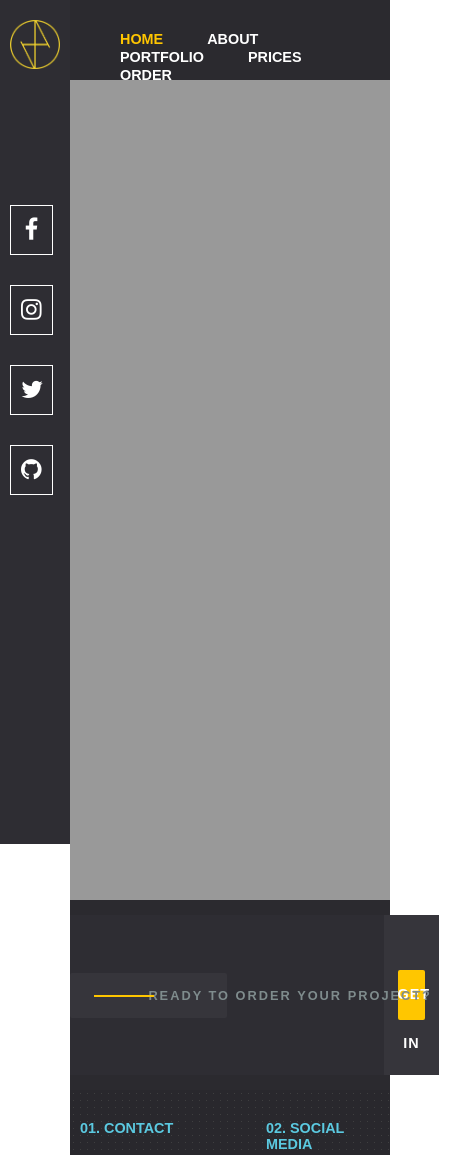
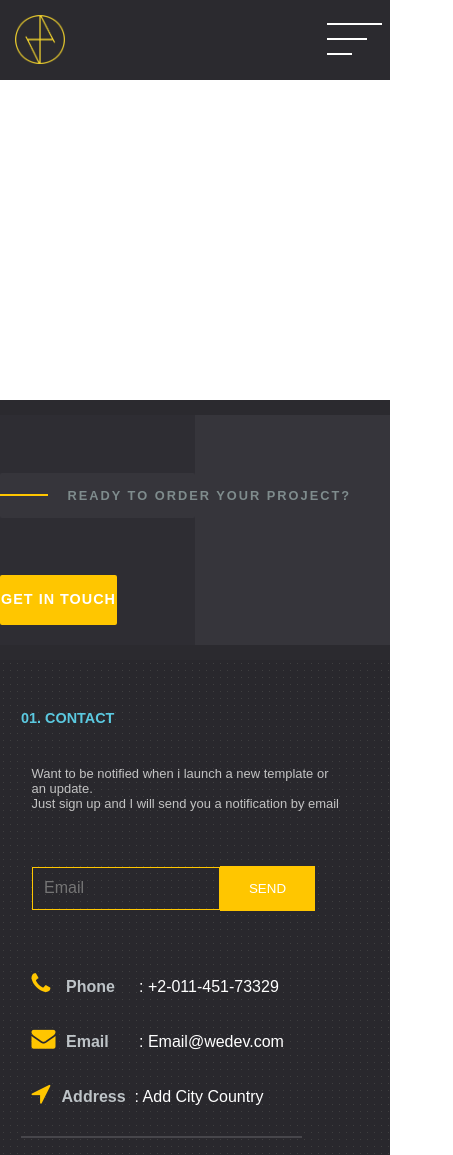
Before and after one commit to moaelkady/PSG-Theme-A-Pug-Sass-and-Gulp-Project, a website: page stage/html/index.pug in a window 390 px wide. Shown: the top 1155 px of the page, 453 px wide, since content can reach past the window. Drawn offline with nearby package versions, Linux system fonts and the light colour scheme; files that its build step writes are made by us from their sources; files whose address does not match are found by name.

Commit message:
finished site structrue for large medium and small screens

```diff
--- a/stage/css/sass/layout/_footer.scss
+++ b/stage/css/sass/layout/_footer.scss
@@ -166,3 +166,63 @@
     }
   }
 }
+
+@media screen and (max-width: 768px) {
+  .page {
+    .footer {
+      width: 100%;
+      float: none;
+      display: block;
+      .left {
+        display: none;
+      }
+      .middle,
+      .right {
+        margin: 20px 10px 20px 3%;
+      }
+      .middle {
+        margin-bottom: 50px;
+        p,
+        form,
+        ul {
+          margin-left: 3%;
+        }
+        ul {
+          margin-top: 60px;
+        }
+        form {
+          position: unset;
+
+          input[type="email"],
+          input[type="submit"] {
+            display: inline;
+            position: unset;
+          }
+          input[type="email"] {
+            width: 60%;
+          }
+          input[type="submit"] {
+            margin-left: -4px;
+            padding: 15px;
+          }
+        }
+        &::after {
+          content: "";
+          width: 80%;
+          display: block;
+          border: 1px solid $flatWhiteAlt;
+        }
+      }
+      .right {
+        p,
+        ul {
+          margin-left: 3%;
+        }
+      }
+    }
+    .footer-banner {
+      width: 100%;
+      float: none;
+    }
+  }
+}
--- a/stage/css/sass/layout/_global.scss
+++ b/stage/css/sass/layout/_global.scss
@@ -10,8 +10,12 @@ html {
 }
 .page {
     min-height: 100vh;
-
 }
 .active {
     color: $primary !important;
 }
+.clear-float {
+    clear: both;
+}
+
+@media screen and (max-width: 768px) {}
--- a/stage/css/sass/layout/_header.scss
+++ b/stage/css/sass/layout/_header.scss
@@ -8,6 +8,12 @@
     height: 80px;
     background-color: $flatBlack;
     color: $flatWhite;
+    .logo {
+      display: none;
+    }
+    .mobile-menu {
+      display: none;
+    }
     ul {
       padding: 30px;
       margin-right: 30px;
@@ -29,3 +35,85 @@
     }
   }
 }
+
+@media screen and (max-width: 768px) {
+  .page {
+    .header {
+      width: 100%;
+      float: none;
+      .logo {
+        display: block;
+        img {
+          width: 50px;
+          margin: 15px;
+        }
+      }
+      .mobile-menu {
+        display: block;
+        float: right;
+        position: relative;
+        top: -60px;
+        right: 2%;
+        cursor: pointer;
+        &:hover {
+          .bar {
+            width: 55px !important;
+            border: 1px solid $primary;
+          }
+        }
+        .bar {
+          display: block;
+          border: 1px solid $flatWhite;
+          margin-bottom: 13px;
+        }
+        .bar:first-child {
+          width: 55px;
+        }
+        .bar:nth-child(2) {
+          width: 40px;
+        }
+        .bar:nth-child(3) {
+          width: 25px;
+        }
+      }
+      .bars-x {
+        top: -45px;
+        .bar {
+            width: 55px!important;
+            margin-bottom: 0;
+        }
+        .bar:first-child {
+            transform: rotateZ(45deg);
+        }
+        .bar:nth-child(2) {
+            display: none;
+        }
+        .bar:nth-child(3) {
+            transform: rotateZ(135deg);
+        }
+      }
+      ul {
+        display: block;
+        position: fixed;
+        top: 0;
+        left: 0;
+        width: 0;
+        height: calc(100vh - 80px);
+        margin-top: 80px;
+        text-align: center;
+        overflow: hidden;
+        background-color: $flatDark;
+        padding: 0 !important;
+        li {
+          display: block;
+          margin-bottom: 8%;
+          a {
+          }
+        }
+      }
+      .show {
+        width: 100%;
+      }
+    }
+  }
+}
--- a/stage/css/sass/layout/_page-content.scss
+++ b/stage/css/sass/layout/_page-content.scss
@@ -1,12 +1,17 @@
 .page {
     .page-content {
         width: calc(100% - 70px);
-        min-height: 100%;
-        height: 900px;
-        transition: 0.3s;
-        will-change: width;
         float: right;
-        background-color: #999;
-        color: red;
+        min-height: 400px;
+
     }
 }
+
+@media screen and (max-width: 768px) {
+    .page {
+        .page-content {
+            width: 100%;
+            float: none;
+        }
+    }
+}
--- a/stage/css/sass/layout/_sidebar.scss
+++ b/stage/css/sass/layout/_sidebar.scss
@@ -37,3 +37,10 @@
         }
     }
 }
+
+
+@media screen and (max-width: 768px) {
+    .sidebar {
+        display: none;
+    }
+}
--- a/stage/css/sass/layout/orderbanner.scss
+++ b/stage/css/sass/layout/orderbanner.scss
@@ -3,10 +3,10 @@
   float: right;
   border-top: 15px solid $flatBlack;
   border-bottom: 15px solid $flatBlack;
+  background: linear-gradient(90deg, $flatDark 50%, $flatDarkAlt 50%);
   display: flex;
   .heading {
     flex: 3;
-    background-color: $flatDark;
     height: 160px;
     display: flex;
     align-items: center;
@@ -22,25 +22,21 @@
       font-weight: bolder;
       overflow: visible;
       white-space: nowrap;
-      position: relative;
       span {
         margin-left: 50%;
         &::before {
           content: "";
-          display: block;
+          display: inline-block;
           width: 60px;
           height: 2px;
           background: $primary;
-          left: 15%;
-          top: 50%;
-          position: absolute;
+          margin: 0 20px 4px -110px;
         }
       }
     }
   }
   .button {
     flex: 2;
-    background-color: $flatDarkAlt;
     height: 160px;
     display: flex;
     justify-content: center;
@@ -88,3 +84,20 @@
     font-size: 1.2em;
   }
 }
+
+
+@media screen and (max-width: 768px) {
+  .order-banner {
+    width: 100%;
+    float: none;
+    display: block;
+    .button {
+      height: 70px;
+      justify-content: left;
+      align-items: unset;
+      a{
+        width: 30%;
+      }
+    }
+  }
+}
--- a/stage/html/pug/layout/header.pug
+++ b/stage/html/pug/layout/header.pug
@@ -10,3 +10,11 @@
             a(href='order.html') PRICES
         li
             a(href='contactus.html') ORDER
+
+    .logo
+        img(src="src/logo.png", alt="logo img")
+
+    .mobile-menu
+        span.bar
+        span.bar
+        span.bar
--- a/stage/js/functions.js
+++ b/stage/js/functions.js
@@ -18,3 +18,10 @@ $(window).scroll(function () {
 $("#toTop").click(function () {
   $("html, body").animate({ scrollTop: 0 }, 1000);
 });
+
+//function for mobile menu
+
+$(".mobile-menu").click(function(){
+  $(".header ul").toggleClass('show');
+  $(".mobile-menu").toggleClass('bars-x');
+});
```
Also changed, not shown: dist/about.html, dist/contactus.html, dist/css/main.css, dist/index.html, dist/js/main-min.js, dist/js/main.js, dist/order.html, dist/portfolio.html, stage/html/pug/layout/orderbanner.pug (line endings or trailing spaces), 1 other file. Lines whose indentation alone changed are shown as unchanged.
